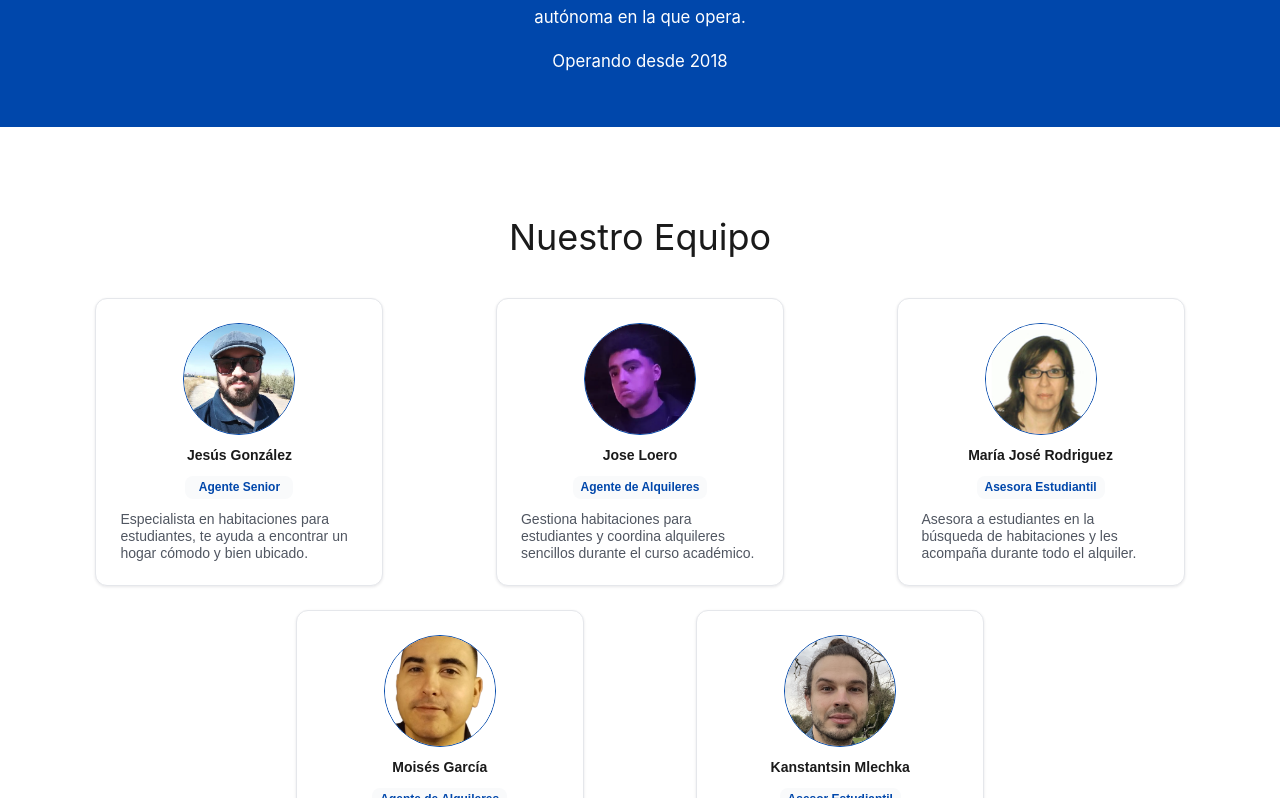
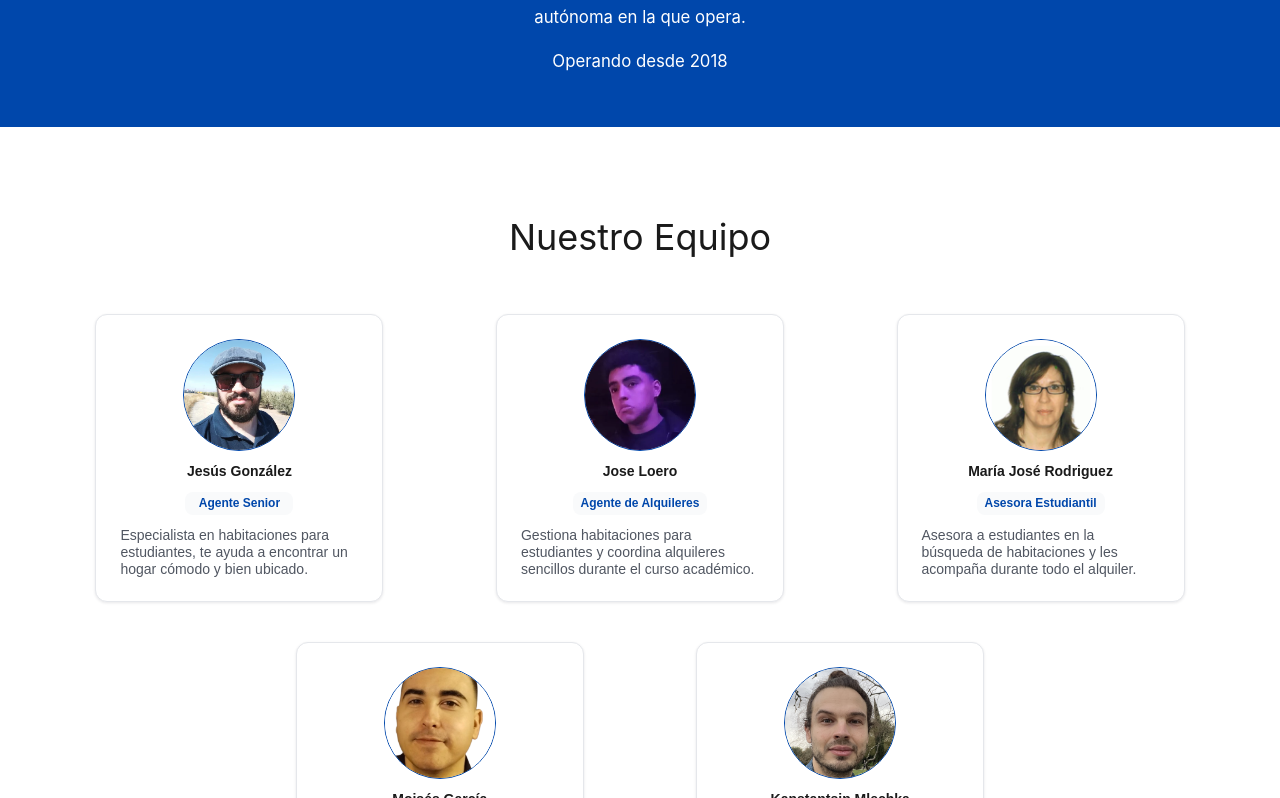
Before and after one commit to kvadrakola/La-Inmobiliaria, a React (Vite) app: page /about in a window 1280 px wide. Shown: the part 382-1180 px from the top of the page. Built offline with nearby package versions, Linux system fonts and the light colour scheme; no server answers.

Commit message:
style: increase vertical spacing between team card rows on about page

```diff
--- a/src/styles/about.css
+++ b/src/styles/about.css
@@ -32,7 +32,8 @@
 [data-scene-schema] > main > section.about-team-collection {
   display: grid;
   grid-template-columns: repeat(6, minmax(0, 1fr));
-  gap: var(--spacing-6);
+  row-gap: var(--spacing-10);
+  column-gap: var(--spacing-6);
   width: min(100%, 80rem);
   margin: 0 auto;
   padding: clamp(48px, 7vw, 96px) clamp(16px, 4vw, 64px);
```
